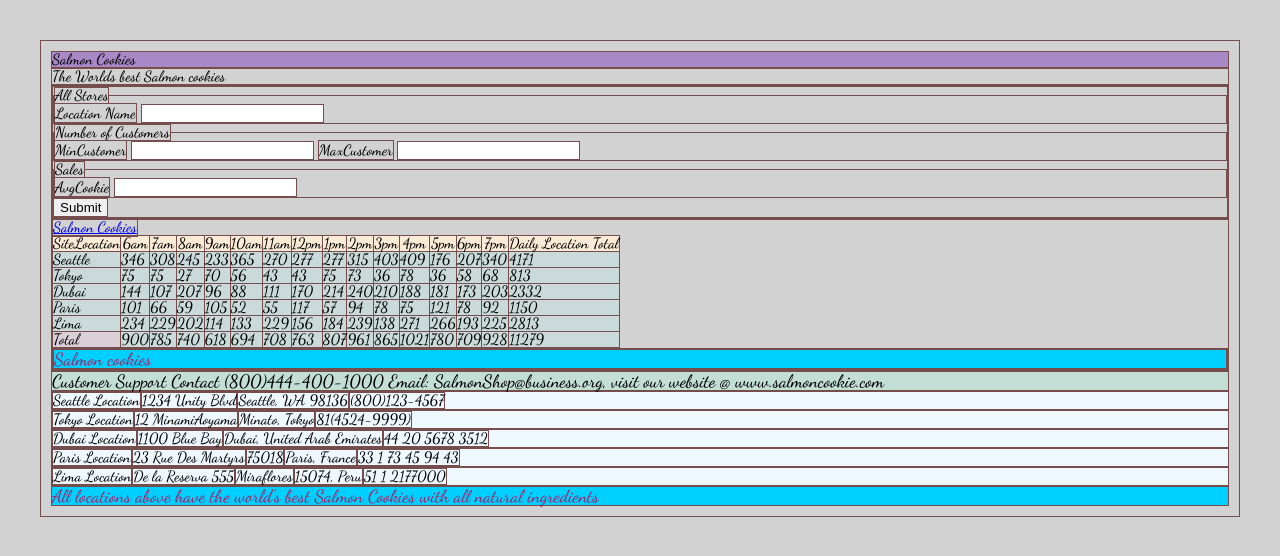
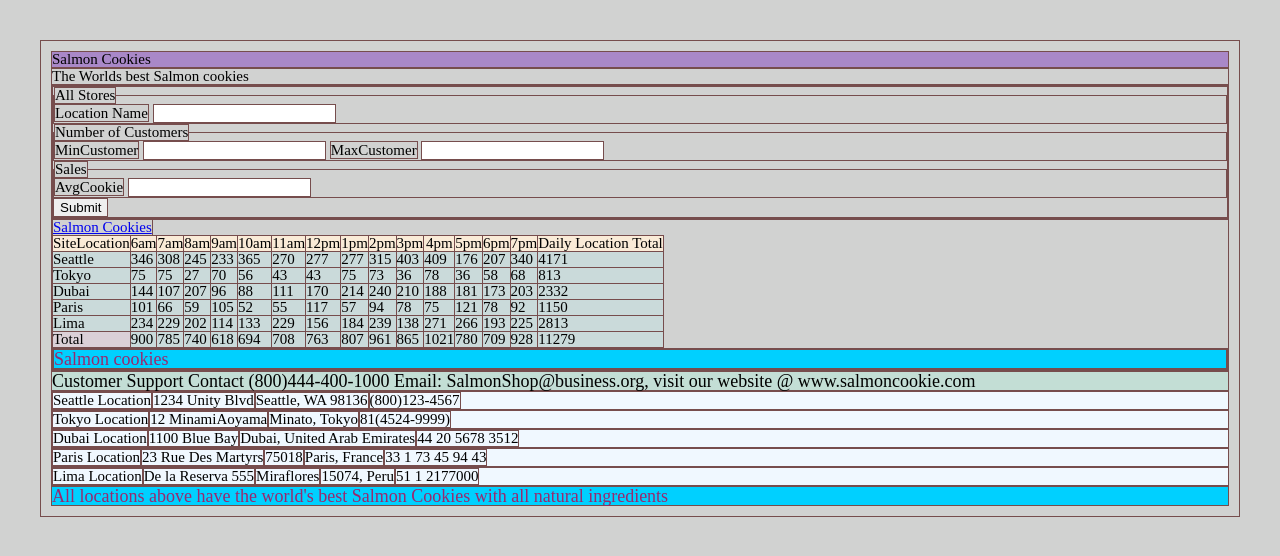
Before and after one commit to dalexscully/cookie-stand1, a plain HTML site: page sales.html in a window 1280 px wide. Drawn offline with Linux system fonts and the light colour scheme.

Commit message:
completed

```diff
--- a/css/style.css
+++ b/css/style.css
@@ -1,5 +1,3 @@
-/* @import url('https://fonts.googleapis.com/css2?family=Dancing+Script:wght@500&display=swap'); */
-
 
 body {
   background-color: rgba(35, 42, 34, 0.209);
@@ -57,7 +55,6 @@ justify-content: left;
 }
 
 h2 {
-  /* font-family: 'Dancing Script', cursive; */
   font-size: large;
   color: rgb(152, 41, 111)
 }
@@ -88,7 +85,6 @@ h2 {
 }
 
 p {
-  /* font-family: 'Dancing Script', cursive; */
   font-size: large;
   background-color: rgb(195, 222, 213);
 }
--- a/sales.html
+++ b/sales.html
@@ -12,7 +12,6 @@
 
 <style>
   body {
-    font-family: 'Dancing Script', cursive;
     font-size: 15px;
     text-shadow: 1px #aaa;
   }
```
Also changed, not shown: 1 other file.
